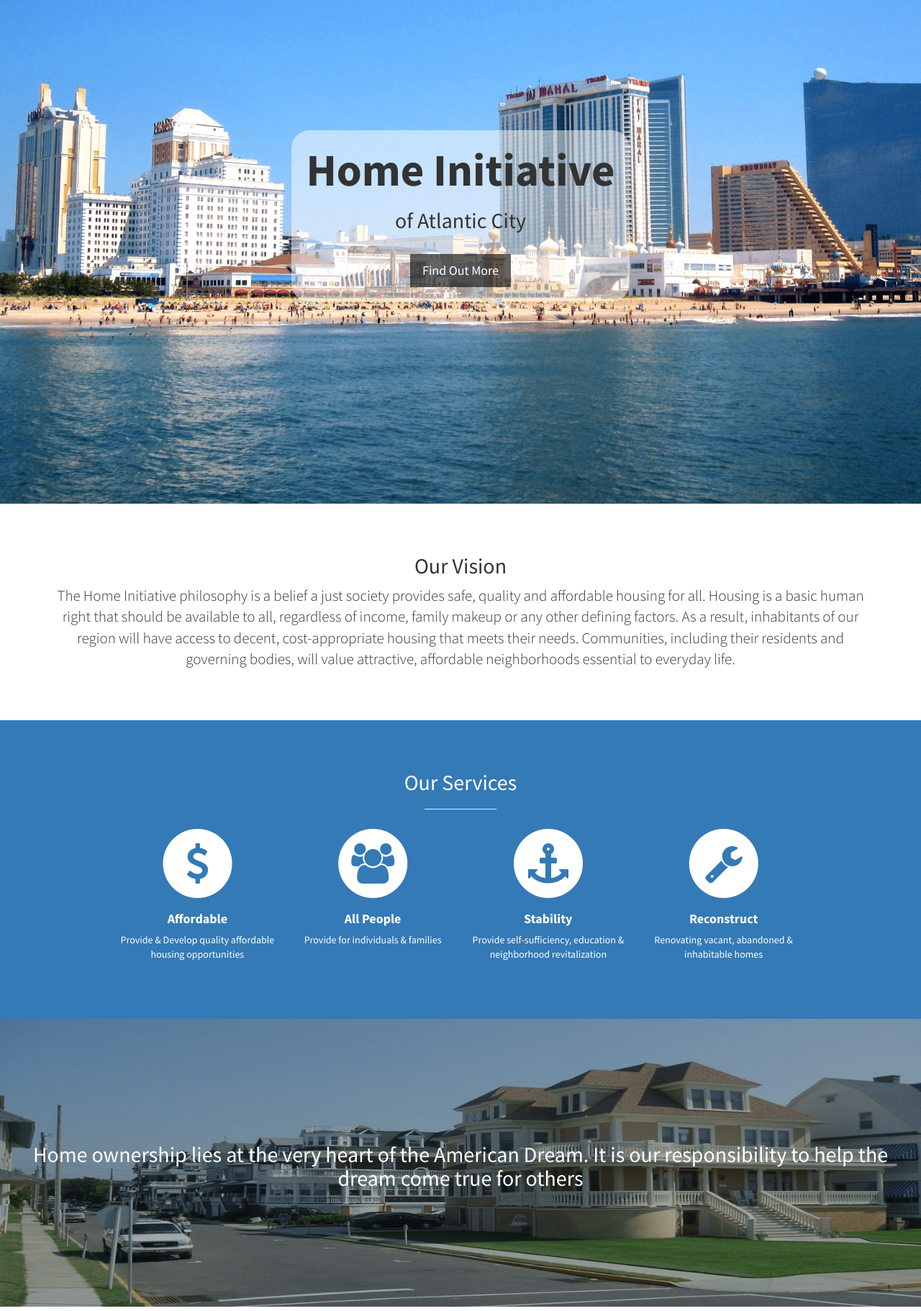
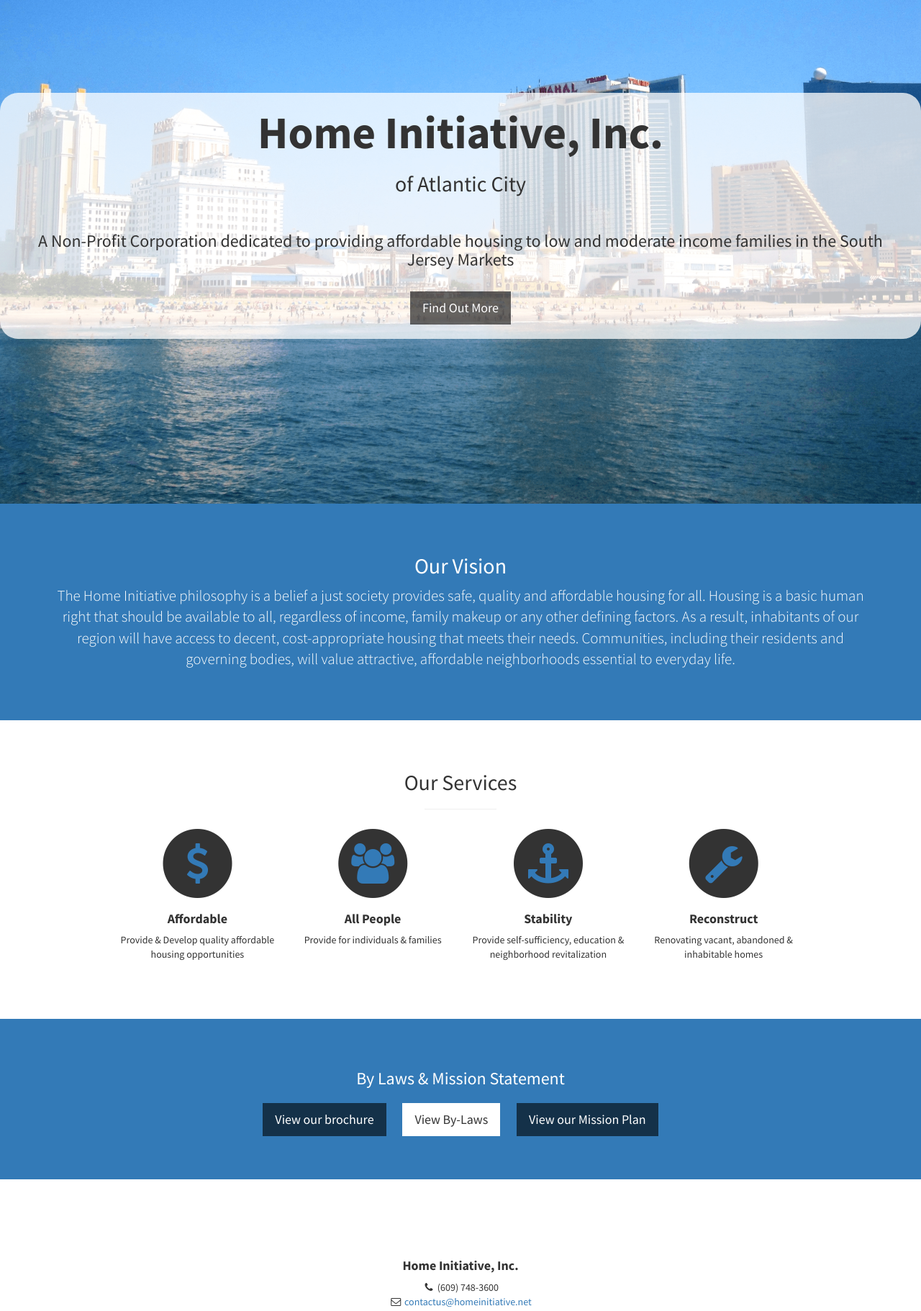
Before and after one commit to danner26/HomeInitiative, a website: page index.html in a window 1280 px wide. Shown: the part 100-1922 px from the top of the page at 72% size. Drawn offline with nearby package versions, Linux system fonts and the light colour scheme.

Commit message:
Made changes frank asked for. added the brochure and removed images

```diff
--- a/index.html
+++ b/index.html
@@ -33,7 +33,7 @@
         #backpad_w {
             background-color: white;
             z-index: 0;
-            background: rgba(255, 255, 255, 0.5);
+            background: rgba(255, 255, 255, 0.75);
             padding-top: 20px;
             padding-bottom: 20px;
         }
@@ -84,7 +84,9 @@
         <a name="home"></a>
         <div class="text-vertical-center">
             <div id="backpad_w" style="display: inline-block; padding-left: 20px; padding-right: 20px; border-radius: 25px;">
-                <h1>Home Initiative <h2>of Atlantic City</h2></h1>
+                <h1>Home Initiative, Inc. <h2>of Atlantic City</h2></h1>
+                <br>
+                <h3>A Non-Profit Corporation dedicated to providing affordable housing to low and moderate income families in the South Jersey Markets</h3>
                 <br>
                 <a class="btn btn-dark btn-lg" onclick="scrollToAnchor('about');">Find Out More</a>
             </div>
@@ -92,7 +94,7 @@
     </header>
 
     <!-- Vision -->
-    <section id="about" class="about">
+    <section id="about" class="about bg-primary">
         <a name="about"></a>
         <div class="container">
             <div class="row">
@@ -110,7 +112,7 @@
 
     <!-- Services -->
     <!-- The circle icons use Font Awesome's stacked icon classes. For more information, visit http://fontawesome.io/examples/ -->
-    <section id="services" class="services bg-primary">
+    <section id="services" class="services ">
         <a name="services"></a>
         <div class="container">
             <div class="row text-center">
@@ -180,14 +182,14 @@
         <!-- /.container -->
     </section>
 
-    <!-- Callout -->
+    <!--Callout
     <aside class="callout">
         <div class="text-vertical-center" id="backpad_b" style="padding-left: 2em; padding-right: 2em;">
             <h2>Home ownership lies at the very heart of the American Dream. It is our responsibility to help the dream come true for others</h2>
         </div>
-    </aside>
+    </aside>-->
 
-    <!-- Portfolio -->
+    <!-- Portfolio
     <section id="portfolio" class="portfolio">
         <a name="ourhomes"></a>
         <div class="container">
@@ -225,15 +227,15 @@
                             </div>
                         </div>
                     </div>
-                    <!-- /.row (nested) -->
+                     /.row (nested)
                     <a class="overlay-trigger btn btn-dark" data-overlay="overlay-form">View More Items</a>
                 </div>
-                <!-- /.col-lg-10 -->
+                /.col-lg-10
             </div>
-            <!-- /.row -->
+            /.row -->
         </div>
-        <!-- /.container -->
-    </section>
+        <!-- /.container
+    </section>-->
 
     <aside class="call-to-action bg-primary">
         <a name="bylawsandmission"></a>
@@ -241,6 +243,7 @@
             <div class="row">
                 <div class="col-lg-12 text-center">
                     <h3>By Laws &amp; Mission Statement</h3>
+                    <button class="btn btn-lg btn-dark" data-toggle="collapse" data-target="#bro">View our brochure</button>
                     <button class="btn btn-lg btn-light" data-toggle="collapse" data-target="#bylaws">View By-Laws</button>
                     <button class="btn btn-lg btn-dark" data-toggle="collapse" data-target="#mission">View our Mission Plan</button>
                 </div>
@@ -249,6 +252,9 @@
                 </div>
                 <div class="col-lg-10 col-lg-offset-1 text-center collapse" id="mission">
                     <iframe src="http://docs.google.com/gview?url=http://www.homeinitiative.net/dev/documents/MissonPlan.docx&embedded=true" style="width: 100%; height:60em;"></iframe>
+                </div>
+                <div class="col-lg-10 col-lg-offset-1 text-center collapse" id="bro" style="width:80%;">
+                    <img src="img/page-0.jpg" style="width:80%;"><br><img src="img/page-1.jpg" style="width:80%;">
                 </div>
                 <!-- /.col-lg-10 -->
             </div>
```
Also changed, not shown: img/page-0.jpg (added), img/page-1.jpg (added), 1 other file.
